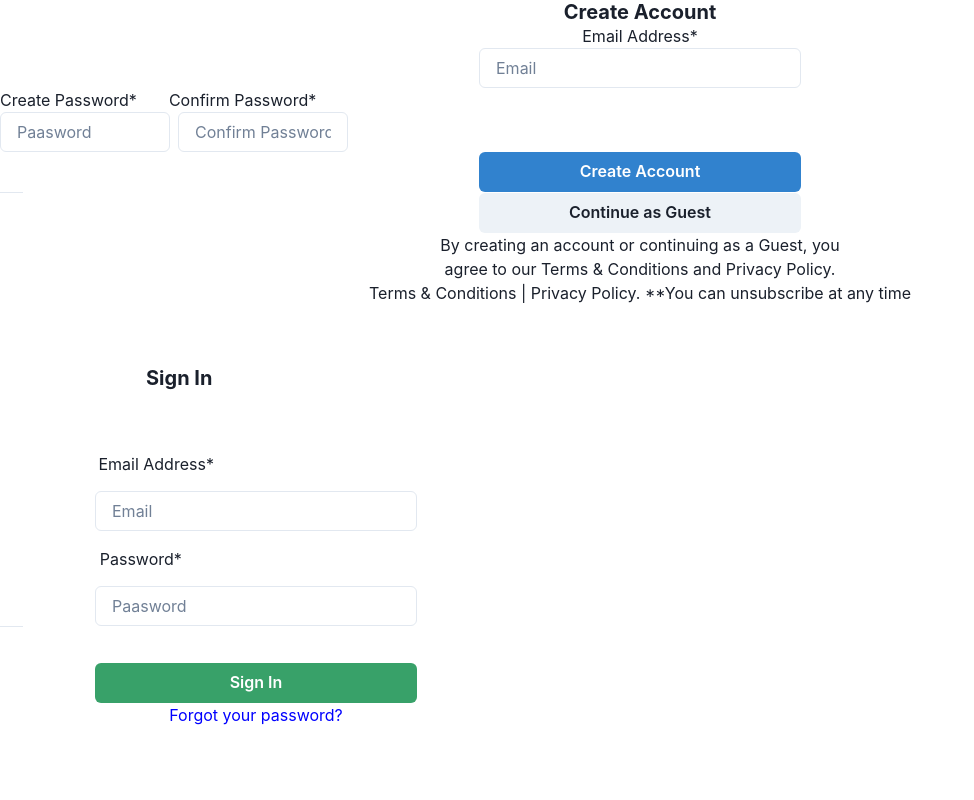
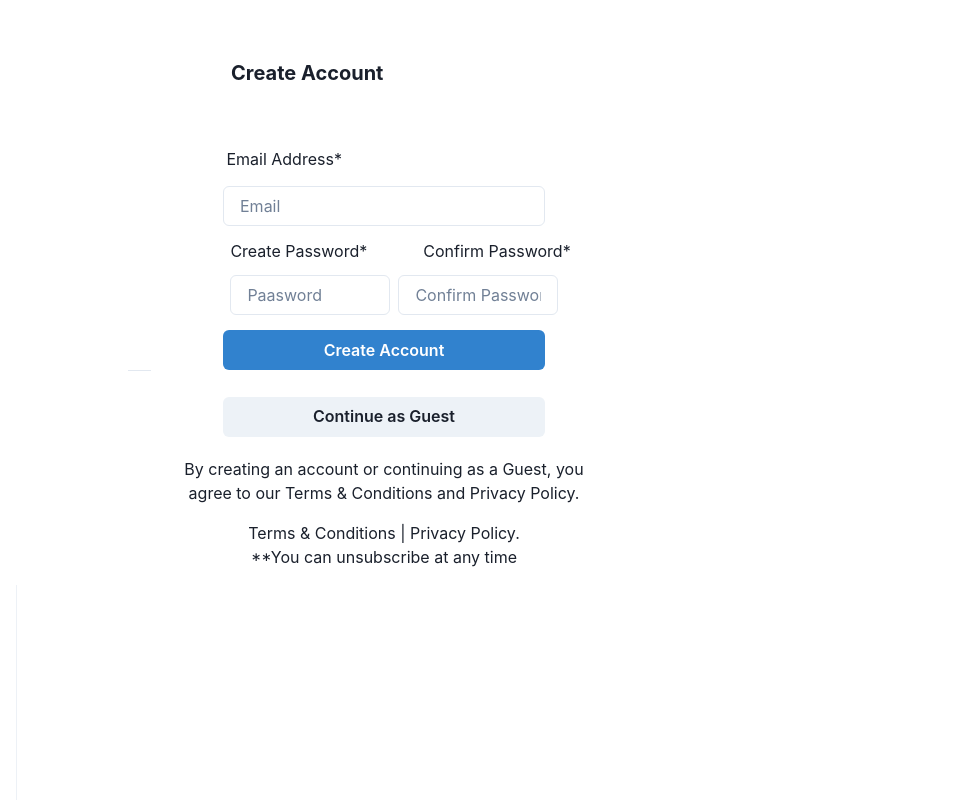
Before and after one commit to web-dev-akash/Team_OverStock, a React (Create React App) app: page / in a window 1280 px wide. Shown: the top 800 px of the page, without its empty margins (0-974 px from the left). Built offline with nearby package versions, Linux system fonts and the light colour scheme; no server answers.

Commit message:
Add files via upload

```diff
--- a/src/Components/Signup.jsx
+++ b/src/Components/Signup.jsx
@@ -1,41 +1,111 @@
 import { Box } from "@chakra-ui/react";
 import { Text } from "@chakra-ui/react";
-import { Input,HStack, Checkbox, CheckboxGroup,Heading} from '@chakra-ui/react'
-import { Button, ButtonGroup } from '@chakra-ui/react'
-const Signup = () => {
-  return <>
 
-    <Box>
-    <Heading fontSize="xl">Create Account</Heading>
-      <Text>Email Address*</Text>
-      <Input  width='322px' placeholder='Email' />
-    </Box>
+import {
+  Input,
+  HStack,
+  Checkbox,
+  CheckboxGroup,
+  Heading,
+} from "@chakra-ui/react";
+import { Button, ButtonGroup } from "@chakra-ui/react";
+import { Divider, Stack } from "@chakra-ui/react";
+import { useState } from "react";
+import { Link } from "react-router-dom";
+function Signup() {
+  const initialvalues = { email: "", password: "" };
+  const [inputValues, setInputValues] = useState(initialvalues);
 
-    <HStack spacing={8}>
-      <Text>Create Password*</Text>
-      <Text>Confirm Password*</Text>
-    </HStack>
-    <HStack>
-    <Input  width='170px' placeholder='Paasword' />
-    <Input  width='170px' placeholder='Confirm Password' />
-    </HStack>
-    {/* <Box w='322px' h='60px' bg='gray.100'> */}
-    {/* <Checkbox mr="180px" defaultChecked>
+  const handleChange = (inp) => {
+    const { name, value } = inp.target;
+    setInputValues({ ...inputValues, [name]: value });
+    console.log(inputValues);
+  };
+  const handleSignup = (body) => {
+    fetch(`http://localhost:3000/User`, {
+      method: "POST",
+      body: JSON.stringify(body),
+      headers: {
+        "Content-Type": "application/json",
+      },
+    });
+  };
+  const handleSubmit = (e) => {
+    e.preventDefault();
+  };
 
-    </Checkbox>
-    <Text>Sign up today for exclusive offers from Overstock.com delivered right to your inbox**</Text>
-  </Box> */}
-  <Button  width='322px' colorScheme='blue'>Create Account</Button>
- <hr width="23px"></hr>
-  <Button  width='322px' colorScheme='gray'>Continue as Guest</Button>
-  <Text>By creating an account or continuing as a Guest, you</Text>
+  handleSignup(inputValues);
+  return (
+    <>
+      <Box width="40%" ml="10%">
+        <Box>
+          <Heading fontSize="xl" mt="12%" ml="-30%">
+            Create Account
+          </Heading>
+          <Text mt="12%" ml="-39%">
+            Email Address*
+          </Text>
+          <Input
+            type="text"
+            autoComplete="off"
+            name="email"
+            id="email"
+            width="322px"
+            mt="3%"
+            placeholder="Email"
+            onChange={handleChange}
+            value={inputValues.email}
+          />
+        </Box>
 
-    <Text> agree to our Terms & Conditions and Privacy Policy.</Text>
+        <Box ml="20%">
+          <HStack mt="3%" spacing={14}>
+            <Text>Create Password*</Text>
+            <Text>Confirm Password*</Text>
+          </HStack>
+          <HStack mt="3%">
+            <Input
+              type="password"
+              autoComplete="off"
+              name="password"
+              id="password"
+              width="160px"
+              placeholder="Paasword"
+              onChange={handleChange}
+              value={inputValues.password}
+            />
+            <Input
+              type="password"
+              autoComplete="off"
+              name="password2"
+              id="password2"
+              width="160px"
+              placeholder="Confirm Password"
+            />
+          </HStack>
+        </Box>
+        <Button onClick={handleSubmit} width="322px" mt="3%" colorScheme="blue">
+          Create Account
+        </Button>
+        <hr width="23px"></hr>
+        <Button width="322px" mt="5%" colorScheme="gray">
+          Continue as Guest
+        </Button>
 
-<Text>Terms & Conditions | Privacy Policy.
+        <Text mt="4%">
+          By creating an account or continuing as a Guest, you
+        </Text>
+        <Text>agree to our Terms & Conditions and Privacy Policy.</Text>
 
-**You can unsubscribe at any time</Text>
-  </>
-};
+        <Text mt="3%">Terms & Conditions | Privacy Policy.</Text>
+        <Text>**You can unsubscribe at any time</Text>
+      </Box>
+      <Stack direction="row" h="600px" p={4}>
+        <Divider orientation="vertical" />
+      </Stack>
+    </>
+  );
+}
+
 // bg="tomato"
 export default Signup;
```
